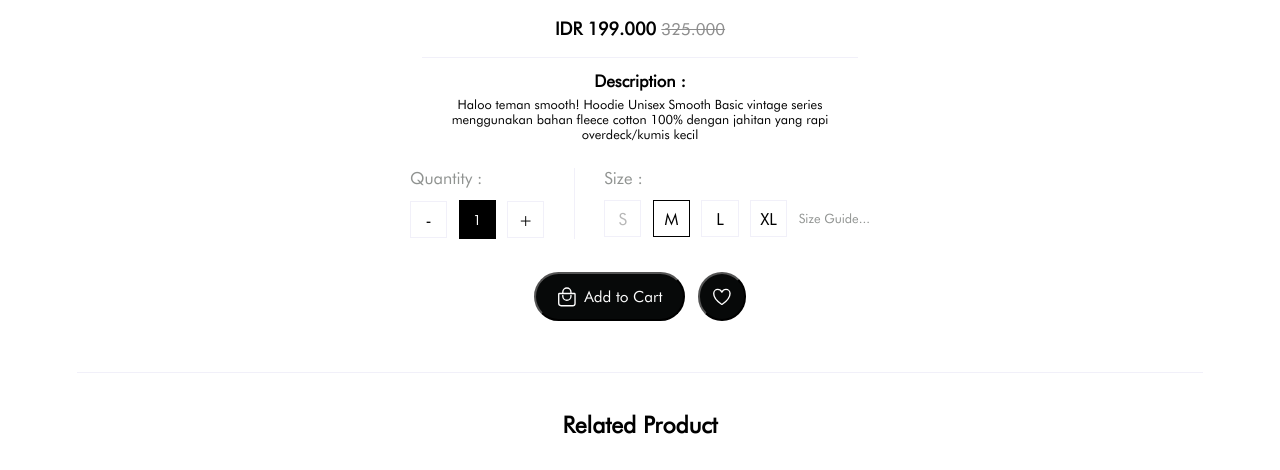
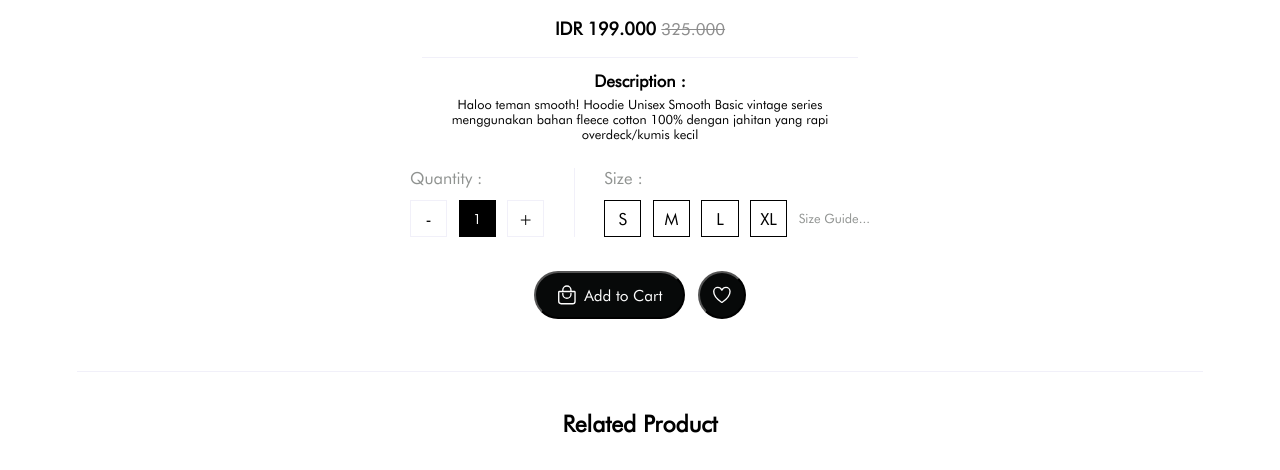
Before and after one commit to Mraflira/smooth, a PHP site: page /product.php in a window 1280 px wide. Shown: the part 866-1336 px from the top of the page. Run offline with PHP 8.4, Linux system fonts and the light colour scheme; some web fonts are replaced.

Commit message:
Mengubah slide di product, mengubah size button jadi checkbox, p jadi input

```diff
--- a/cart.php
+++ b/cart.php
@@ -29,7 +29,7 @@
                 <div class="cart-product-quantity">
                     <div class='qty-layout'>
                         <button onclick="decreaseQty()">-</button>
-                        <p id="qty">1</p>
+                        <input type="text" value="1" id="qty"/>
                         <button onclick="increaseQty()">+</button>
                     </div>
                     <div class="cart-product-option">
--- a/css/slide.css
+++ b/css/slide.css
@@ -1,10 +1,15 @@
-
+.tranding-slider{
+  width:45vw;
+  padding: 0 25vw;
+}
 .tranding-slide {
-      width: 43rem;
+      /* width: 30.5rem; */
+      width: 42.2vw;
       height: max-content;
       padding-bottom: 3.7vw;
       padding-top: 2vw;
       position: relative;
+      /* background: rgba(0, 128, 0, 0.39); */
     }
 
     @media (max-width:500px) {
@@ -20,11 +25,10 @@
 
     .tranding-slider .swiper-slide .tranding-slide-img img {
       width: 39vw !important;
-        filter: blur(2px) drop-shadow(0 0 0.75rem rgba(31, 31, 31, 0.247)) grayscale(1) !important;
+        filter: blur(2px)  grayscale(1) !important;
         margin: auto !important;
         display: block !important;
         cursor: pointer;
-
       /* height: 42rem;
       border-radius: 2rem;
       object-fit: cover; */
@@ -32,6 +36,7 @@
     .tranding-slider .swiper-slide-active .tranding-slide-img img{
         filter: blur(0) grayscale(0) drop-shadow(0 0 0.75rem rgba(31, 31, 31, 0.247)) !important;
         border-radius: .4vw !important;
+        background: transparent;
     }
     .swiper-button-next-product, .swiper-button-prev-product {
         position: absolute;
--- a/css/style.css
+++ b/css/style.css
@@ -1101,9 +1101,20 @@
     height:2.9vw;
     font-family:futura-medium;
   }
-  #size-button{
+  .size-button{
     display: flex;
     gap: .9vw;
+  }
+  .qty-layout input{
+    width: 2.9vw;
+    height: 2.9vw;
+    border: none;
+    outline: none;
+    background: black;
+    color: white;
+    text-align: center;
+    font-family: futura-medium;
+    font-size: 1.1vw;
   }
   .qty-layout .size-guide{
     width:max-content;
@@ -2126,3 +2137,44 @@
     .swiperCategoryHome .swiper-wrapper{
       padding-bottom: 8.4vw;
     }
+
+    .choose-size-box {
+      position: relative;
+      width: 2.9vw;
+      height: 2.9vw;
+      float: left;
+      border: .12vw solid #000000;
+      box-sizing: border-box;
+    }
+
+    .choose-size-box input {
+      position: absolute;
+      top: 0;
+      left: 0;
+      width: 2.9vw;
+      height: 2.9vw;
+      opacity: 0;
+      cursor: pointer;
+      z-index: 5;
+    }
+    .size-content{
+      background-color: transparent;
+      width: 100%;
+      height: 100%;
+      position: absolute;
+      top: 0;
+      left: 0;
+      display: flex;
+      justify-content: center;
+      align-items: center;
+    }
+    .size-content span{
+      color: black;
+    }
+
+    .choose-size-box input[type=checkbox]:checked ~ .size-content {
+      background-color: black;
+    }
+    .choose-size-box input[type=checkbox]:checked ~ .size-content span{
+      color: white;
+    }
--- a/product.php
+++ b/product.php
@@ -5,41 +5,31 @@
     <div class="container-slide">
         <div class="swiper tranding-slider">
             <div class="swiper-wrapper">
-            <!-- Slide-start -->
                 <div class="swiper-slide tranding-slide">
                     <div class="tranding-slide-img">
-                    <img src="image/jacket-2.jpg" alt="Tranding" data-fancybox="gallery" data-src="image/jacket-2.jpg" >
+                        <img src="image/glittery-1.png" alt="Tranding" data-fancybox="gallery" data-src="image/jacket-2.jpg" >
                     </div>
                 </div>
-            <!-- Slide-end -->
-            <!-- Slide-start -->
                 <div class="swiper-slide tranding-slide">
                     <div class="tranding-slide-img">
                         <img src="image/glittery-1.png" alt="Tranding" data-fancybox="gallery" data-src="image/glittery-1.jpg" >
                     </div>
                 </div>
-            <!-- Slide-end -->
-            <!-- Slide-start -->
                 <div class="swiper-slide tranding-slide">
                     <div class="tranding-slide-img">
-                    <img src="image/glittery-2.png" alt="Tranding" data-fancybox="gallery" data-src="image/glittery-2.jpg" >
+                        <img src="image/glittery-1.png" alt="Tranding" data-fancybox="gallery" data-src="image/glittery-2.jpg" >
                     </div>
                 </div>
-            <!-- Slide-end -->
-            <!-- Slide-start -->
                 <div class="swiper-slide tranding-slide">
                     <div class="tranding-slide-img">
-                    <img src="image/glittery-3.png" alt="Tranding" data-fancybox="gallery" data-src="image/glittery-3.jpg" >
+                        <img src="image/glittery-1.png" alt="Tranding" data-fancybox="gallery" data-src="image/glittery-3.jpg" >
                     </div>
                 </div>
-            <!-- Slide-end -->
-                <!-- Slide-start -->
                 <div class="swiper-slide tranding-slide">
                     <div class="tranding-slide-img">
-                     <img src="image/glittery-4.png" alt="Tranding" data-fancybox="gallery" data-src="image/glittery-4.jpg" >
+                        <img src="image/glittery-1.png" alt="Tranding" data-fancybox="gallery" data-src="image/glittery-3.jpg" >
                     </div>
                 </div>
-            <!-- Slide-end -->
             </div>
 
             <div class="swiper-button-prev-product"></div>
@@ -119,19 +109,51 @@
             <span>Quantity :</span>
             <div class='qty-layout'>
                 <button onclick="decreaseQty()">-</button>
-                <p id="qty">1</p>
+                <input type="text" value="1" id="qty"/>
                 <button onclick="increaseQty()">+</button>
             </div>
         </div>
         <div class='size-select'>
             <span>Size :</span>
             <div class='qty-layout'>
-                <div id="size-button">
+                <!-- <div id="size-button">
                     <button class="btn-size" disabled>S</button>
                     <button class="btn-size active">M</button>
                     <button class="btn-size">L</button>
                     <button class="btn-size">XL</button>
+                </div> -->
+
+                <div class="size-button">
+                    <div class="choose-size-box size-s">
+                        <input type="checkbox" id="size-s" onchange="updateCheckbox('size-s')" disabled/>
+                        <div class="size-content">
+                            <span>S</span>
                         </div>
+
+                    </div>
+
+                    <div class="choose-size-box size-m">
+                        <input type="checkbox" id="size-m" onchange="updateCheckbox('size-m')"/>
+                        <div class="size-content">
+                            <span>M</span>
+                        </div>
+                    </div>
+
+                    <div class="choose-size-box size-l">
+                        <input type="checkbox" id="size-l" onchange="updateCheckbox('size-l')"/>
+                        <div class="size-content">
+                            <span>L</span>
+                        </div>
+                    </div>
+
+                    <div class="choose-size-box size-xl">
+                        <input type="checkbox" id="size-xl" onchange="updateCheckbox('size-xl')"/>
+                        <div class="size-content">
+                            <span>XL</span>
+                        </div>
+                    </div>
+                </div>
+
             <button class='size-guide' onclick="togglePopup()">Size Guide...</button>
             </div>
         </div>
--- a/template/footer.php
+++ b/template/footer.php
@@ -2,9 +2,9 @@
   <div class="footer">
     <div class="footer-menu">
       <ul>
-        <a href="#"><li>Find a store</li></a>
+        <a href="find-store.php"><li>Find a store</li></a>
         <a href="#"><li>Become a member</li></a>
-        <a href="#"><li>Sign up for email</li></a>
+        <a href="register.php"><li>Sign up for email</li></a>
         <a href="#"><li>Flashsale items</li></a>
         <a href="#"><li>Send Us Feedback</li></a>
       </ul>
@@ -14,13 +14,13 @@
         <a href="#"><li>Delivery</li></a>
         <a href="#"><li>Returns</li></a>
         <a href="#"><li>Payment Option</li></a>
-        <a href="#"><li>Contact Us</li></a>
+        <a href="https://api.whatsapp.com/send?phone=6287742385052"><li>Contact Us</li></a>
       </ul>
     </div>
     <div class="social-media-footer">
-        <a href="#"><ion-icon name="logo-tiktok"></ion-icon></a>
-        <a href="#"><ion-icon name="logo-instagram"></ion-icon></a>
-        <a href="#"><ion-icon name="logo-whatsapp"></ion-icon></a>
+        <a href="https://www.tiktok.com/@smoothbasic.official" target="_blank"><ion-icon name="logo-tiktok"></ion-icon></a>
+        <a href="https://www.instagram.com/smooth.basic/" target="_blank"><ion-icon name="logo-instagram"></ion-icon></a>
+        <a href="https://api.whatsapp.com/send?phone=6287742385052" target="_blank"><ion-icon name="logo-whatsapp"></ion-icon></a>
     </div>
   </div>
   <div class="footer-menu-second">
@@ -47,58 +47,6 @@
 
 <!-- FancyBox JS -->
 <script src="https://cdnjs.cloudflare.com/ajax/libs/fancybox/3.5.7/jquery.fancybox.min.js"></script>
-
-
-<script>
-  // const accordionHeaders = document.querySelectorAll('.accordion-header');
-
-  // accordionHeaders.forEach(header => {
-  //   header.addEventListener('click', () => {
-  //     const accordionItem = header.parentElement;
-  //     const accordionContent = accordionItem.querySelector('.accordion-content');
-
-  //     accordionItem.classList.toggle('active');
-
-  //     if (accordionItem.classList.contains('active')) {
-  //       accordionContent.style.display = 'block';
-  //     } else {
-  //       accordionContent.style.display = 'none';
-  //     }
-  //   });
-  // });
-  // const accordionHeaders = document.querySelectorAll('.accordion-header');
-
-  // accordionHeaders.forEach(header => {
-  //   header.addEventListener('click', () => {
-  //     const accordionItem = header.parentElement;
-  //     const accordionContent = accordionItem.querySelector('.accordion-content');
-
-  //     accordionItem.classList.toggle('active');
-  //     accordionContent.style.display = accordionItem.classList.contains('active') ? 'block' : 'none';
-  //   });
-  // });
-//   const accordionHeaders = document.querySelectorAll('.accordion-header');
-
-// accordionHeaders.forEach(header => {
-//   header.addEventListener('click', () => {
-//     const accordionItem = header.parentElement;
-//     const accordionContent = accordionItem.querySelector('.accordion-content');
-//     const icon = header.querySelector('ion-icon');
-
-//     accordionItem.classList.toggle('active');
-
-//     if (accordionItem.classList.contains('active')) {
-//       accordionContent.style.display = 'block';
-//       icon.classList.add('rotate');
-//     } else {
-//       accordionContent.style.display = 'none';
-//       icon.classList.remove('rotate');
-//     }
-//   });
-// });
-
-
-</script>
 
 <script>
     var swiper = new Swiper(".swiperLogin", {
@@ -160,7 +108,6 @@
 <script>
     var ProductSlider = new Swiper('.tranding-slider', {
       effect: 'coverflow',
-      // grabCursor: true,
       centeredSlides: true,
       loop:true,
       slidesPerView: 'auto',
@@ -168,7 +115,7 @@
         rotate: 0,
         stretch: 70,
         depth: 390,
-        modifier: 2,
+        modifier: 3.4,
         slideShadows: false
       },
       navigation: {
@@ -197,15 +144,31 @@
     </script>
 
     <script>
-      var buttonLayout = document.getElementById("size-button");
-      var btnSize = buttonLayout.getElementsByClassName("btn-size");
-      for (var i = 0; i < btnSize.length; i++) {
-        btnSize[i].addEventListener("click", function() {
-        var current = document.getElementsByClassName("active");
-        current[0].className = current[0].className.replace(" active", "");
-        this.className += " active";
+      // var buttonLayout = document.getElementById("size-button");
+      // var btnSize = buttonLayout.getElementsByClassName("btn-size");
+      // for (var i = 0; i < btnSize.length; i++) {
+      //   btnSize[i].addEventListener("click", function() {
+      //   var current = document.getElementsByClassName("active");
+      //   current[0].className = current[0].className.replace(" active", "");
+      //   this.className += " active";
+      //   });
+      // }
+      function updateCheckbox(checkboxId) {
+        var checkboxes = document.querySelectorAll('.choose-size-box input[type="checkbox"]');
+        checkboxes.forEach(function (checkbox) {
+          var sizeContent = checkbox.nextElementSibling.querySelector("span");
+          if (checkbox.id === checkboxId) {
+            checkbox.checked = true;
+            checkbox.parentNode.classList.add('active');
+            sizeContent.style.opacity =1;
+          } else {
+            checkbox.checked = false;
+            checkbox.parentNode.classList.remove('active');
+            sizeContent.style.opacity = checkbox.disabled ? 0.3 : 1;
+          }
         });
       }
+
     </script>
     <script>
       function togglePopup() {
@@ -230,7 +193,7 @@
       }
 
       function updateQty() {
-        qtyElement.textContent = qty;
+        qtyElement.value = qty;
       }
 
     </script>
```
Lines whose indentation alone changed are shown as unchanged.
